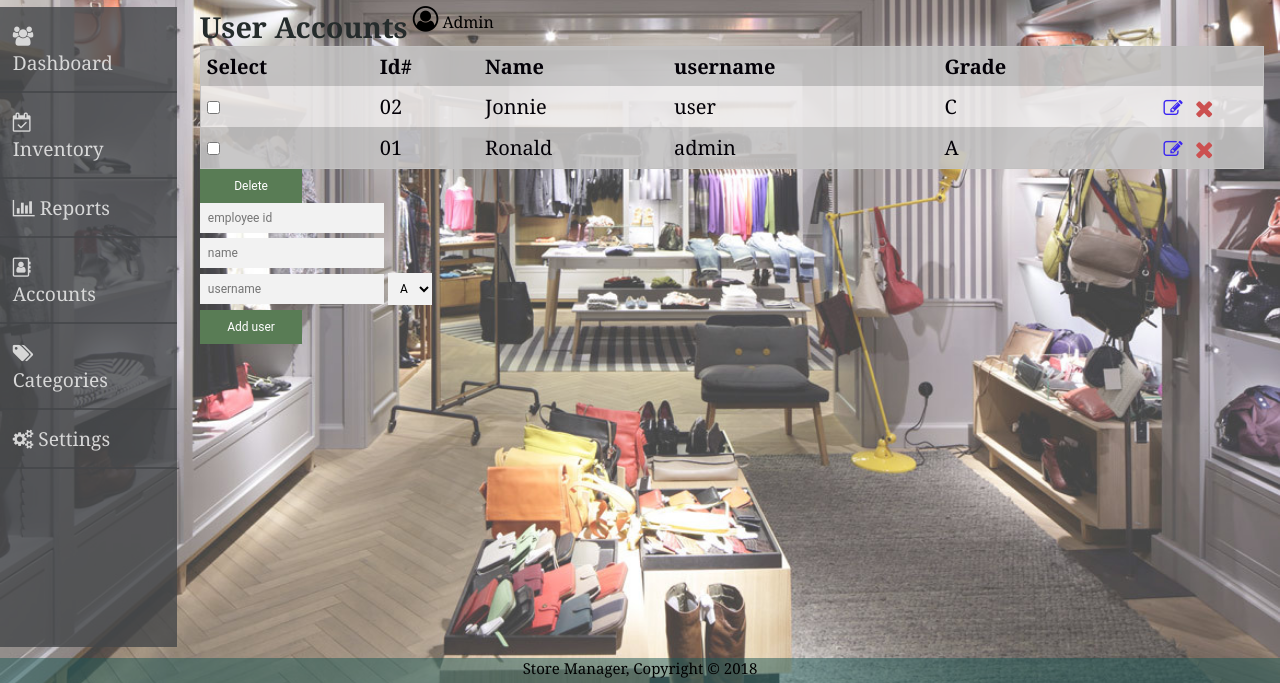
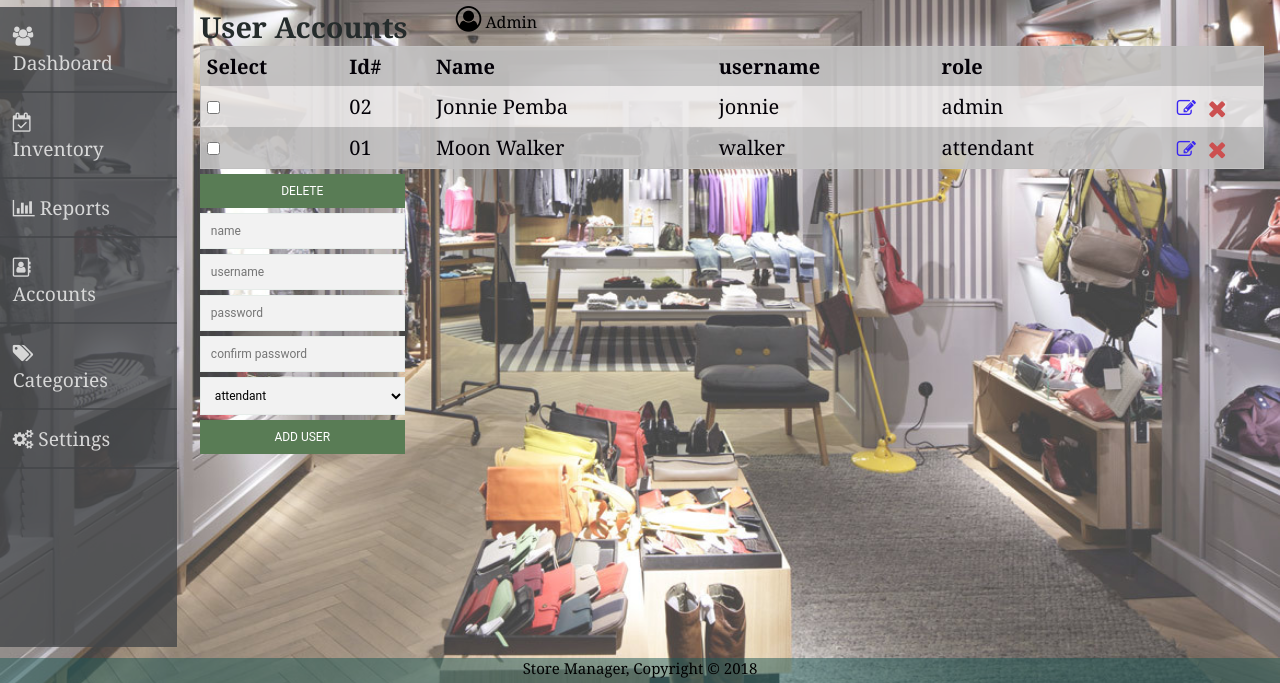
Before and after one commit to codjoero/Store-Manager-App, a Flask app: template UI/templates/admin/accounts.html in a window 1280 px wide. Shown: the part 117-800 px from the top of the page. Run offline with Flask 2, Linux system fonts and the light colour scheme; the template is opened without the code that fills it, so the values that code supplies are empty; parts of the project's set-up code (start-up, migrations or seed data) failed here and were passed over.

Commit message:
bg(accounts page layout): Updates accounts page layout
This updates accounts page layout

[Deliveries #162032231]

```diff
--- /dev/null
+++ b/UI/static/accounts.js
@@ -0,0 +1,4 @@
+function deleteRow(call) {
+    var i = call.parentNode.parentNode.rowIndex;
+    document.getElementById("mytable").deleteRow(i);
+}
--- a/UI/static/dashstyle.css
+++ b/UI/static/dashstyle.css
@@ -165,7 +165,7 @@
 }
 
 /* ACCOUNTS */
-.tbupdate{
+.form{
     width: 20vw;
     float: left;
 }
@@ -174,11 +174,30 @@
     font-family: "Roboto", "sans-serif";
     outline: 1;
     background: #f2f2f2;
-    border: 0;
-    margin: 0 0 5px;
-    padding: 8px;
+    width: 80%;
+    border: 1px solid #e6ece9;
+    margin: 5px 0 0;
+    padding: 10px;
     box-sizing: border-box;
     font-size: 12px;
+}
+
+form .accountButton{
+    font-family: 'Roboto', 'sans-serif';
+    text-transform: uppercase;
+    outline: 0;
+    background: #597c55;
+    width: 80%;
+    border: none;
+    margin: 5px 0 0;
+    padding: 10px;
+    color: #ffffff;
+    font-size: 12px;
+    cursor: pointer;
+}
+
+.updateUser{
+    display: none;
 }
 
 /******* THE GRID *******/
@@ -203,7 +222,6 @@
 .site{
     display: grid;
     grid-template-columns: auto 8fr;
-    /* grid-template-rows: auto 2fr 1fr; */
     grid-gap: 7px;
     grid-template-areas:
         "hd        hd"
--- a/UI/templates/admin/accounts.html
+++ b/UI/templates/admin/accounts.html
@@ -36,47 +36,117 @@
                         <th>Id#</th>
                         <th>Name</th>
                         <th>username</th>
-                        <th>Grade</th>
+                        <th>role</th>
                         <th></th>
                         <th></th>
                     </tr>
                     <tr>
                         <td><input type="checkbox"></td>
                         <td>02</td>
-                        <td>Jonnie</td>
-                        <td>user</td>
-                        <td>C</td>
+                        <td>Jonnie Pemba</td>
+                        <td>jonnie</td>
+                        <td>admin</td>
                         <td class="txtright"><i class="fa fa-edit"></i></td>
                         <td class="txtdel"><i class="fa fa-close" onclick="deleteRow(this)"></i></td>
                     </tr>
                     <tr>
                         <td><input type="checkbox"></td>
                         <td>01</td>
-                        <td>Ronald</td>
-                        <td>admin</td>
-                        <td>A</td>
+                        <td>Moon Walker</td>
+                        <td>walker</td>
+                        <td>attendant</td>
                         <td class="txtright"><i class="fa fa-edit"></i></td>
                         <td class="txtdel"><i class="fa fa-close" onclick="deleteRow(this)"></i></td>
                     </tr>
                 </table>
-                <form class="tbupdate">
-                    <button type="button" id="addbutton" class="insert"  onclick="">Delete</button>
-                    <input type="text" class="entry" placeholder="employee id">
-                    <input type="text" class="entry" placeholder="name">
-                    <input type="text" class="entry" placeholder="username">
-                    <select class="entry">
-                        <option value="a">A</option>
-                        <option value="a">B</option>
-                        <option value="a">C</option>
-                    </select>
-                    <button type="button" id="addbutton" class="insert"  onclick="">Add user</button>
-                </form>
+                <div class="form">
+                    <form class="addUser">
+                        <input type="submit" id="delteButton" class="accountButton" value="Delete">
+                        <input type="text" id="name" class="entry" name="t1" placeholder="name"/>
+                        <input type="text" id="username" class="entry" name="t2" placeholder="username"/>
+                        <input type="password" id="password" class="entry" name="t3" placeholder="password"/>
+                        <input type="password" id="confirm" class="entry" name="t4" placeholder="confirm password"/>
+                        <select class="entry">
+                            <option value="attendant">attendant</option>
+                            <option value="admin">admin</option>
+                        </select><br>
+                        <input type="submit" id="addButton" class="accountButton" value="add user">
+                    </form>
+                    <form class="updateUser">
+                            <input type="text" id="updateName" class="entry" name="t5" placeholder="name"/>
+                            <input type="text" id="updateUsername" class="entry" name="t6" placeholder="username"/>
+                            <input type="password" id="updatePassword" class="entry" name="t7" placeholder="password"/>
+                            <input type="password" id="updateConfirm" class="entry" name="t8" placeholder="confirm password"/>
+                            <select class="entry">
+                                <option value="attendant">attendant</option>
+                                <option value="admin">admin</option>
+                            </select><br>
+                            <input type="submit" id="updateButton" class="accountButton" value="update user">
+                    </form>
+                </div>
             </main>
             <footer class="foot">
                 <p>Store Manager, Copyright &copy; 2018</p>
             </footer>
         </div>
     <!-- js -->
-    <script src="../../static/mystyles.js"></script>
+    <script src="../../static/accounts.js"></script>
+    <script src="https://code.jquery.com/jquery-3.3.1.min.js"></script>
+
+    <script>
+        $('.txtright').click(() => {
+            $('form').animate({height: "toggle", opacity: "toggle"}, 'slow');
+        });
+
+        $(function () {
+            $('.entry').focusout(() => {
+                var name = $("input[name='t1']").val();
+                var username = $("input[name='t2']").val();
+                var password = $("input[name='t3']").val();
+                var confirm = $("input[name='t4']").val();
+                var password_error = $("span[name='s1']").val();
+                var updateName = $("input[name='t5']").val();
+                var updateUsername = $("input[name='t6']").val();
+                var updatePassword = $("input[name='t7']").val();
+                var updateConfirm = $("input[name='t8']").val();
+                if (name == '')
+                    $("#name").css("border-color", "#c77272");
+                else
+                    $("#name").css("border-color", "#427e3a");
+                if (username == '')
+                    $("#username").css("border-color", "#c77272");
+                else
+                    $("#username").css("border-color", "#427e3a");
+                if (password == '')
+                    $("#password").css("border-color", "#c77272");
+                else
+                    $("#password").css("border-color", "#427e3a");
+                if (confirm == '' || confirm != password)
+                    $("#confirm").css("border-color", "#c77272");
+                else
+                    $("#confirm").css("border-color", "#427e3a");
+                if (updateName == '')
+                    $("#updateName").css("border-color", "#c77272");
+                else
+                    $("#updateName").css("border-color", "#427e3a");
+                if (updateUsername == '')
+                    $("#updateUsername").css("border-color", "#c77272");
+                else
+                    $("#updateUsername").css("border-color", "#427e3a");
+                if (updatePassword == '')
+                    $("#updatePassword").css("border-color", "#c77272");
+                else
+                    $("#updatePassword").css("border-color", "#427e3a");
+                if (updateConfirm == ''|| updateConfirm != updatePassword)
+                    $("#updateConfirm").css("border-color", "#c77272");
+                else
+                    $("#updateConfirm").css("border-color", "#427e3a");
+            });
+            $('.message').click(() => {
+                if (name == '' || username == '' || password == '' || role == '')
+                    $('.entry').css("border-color", "#c77272");
+            });
+        });
+    </script>
     </body>
 </html>
```
